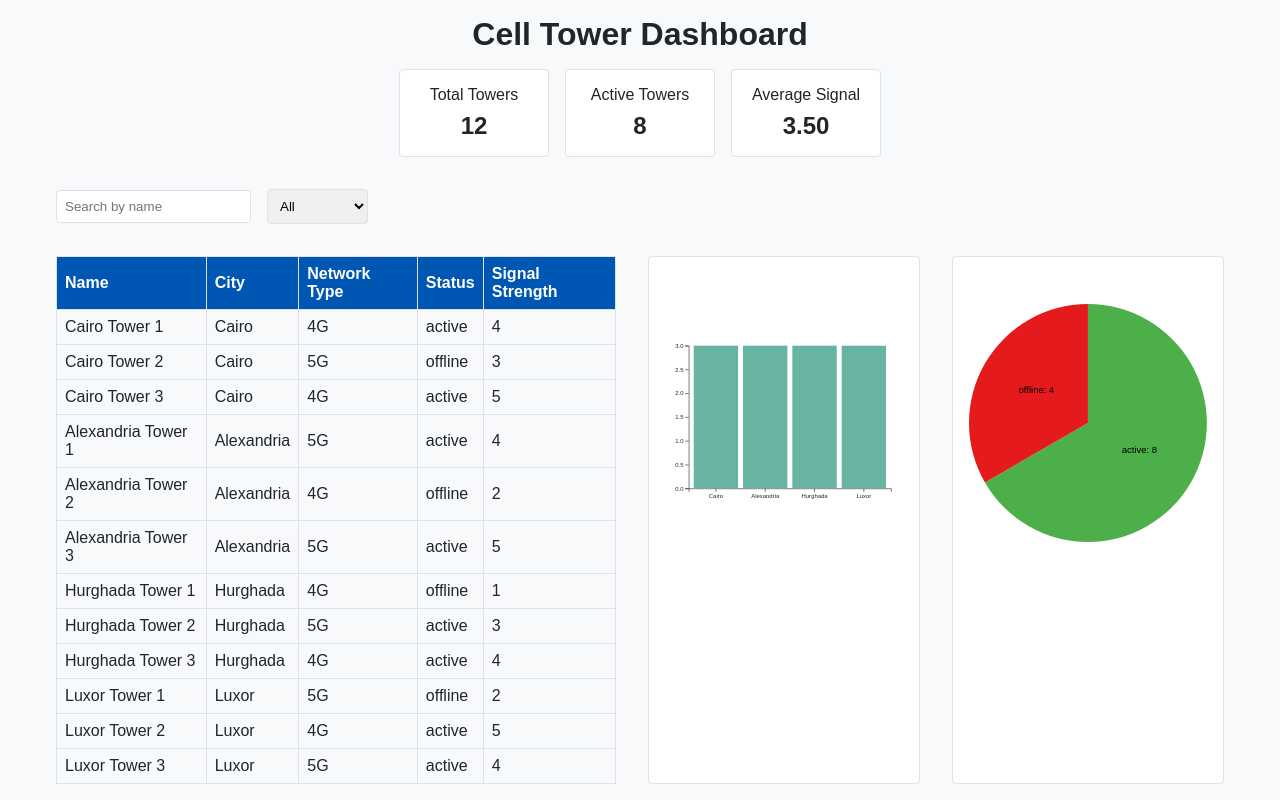
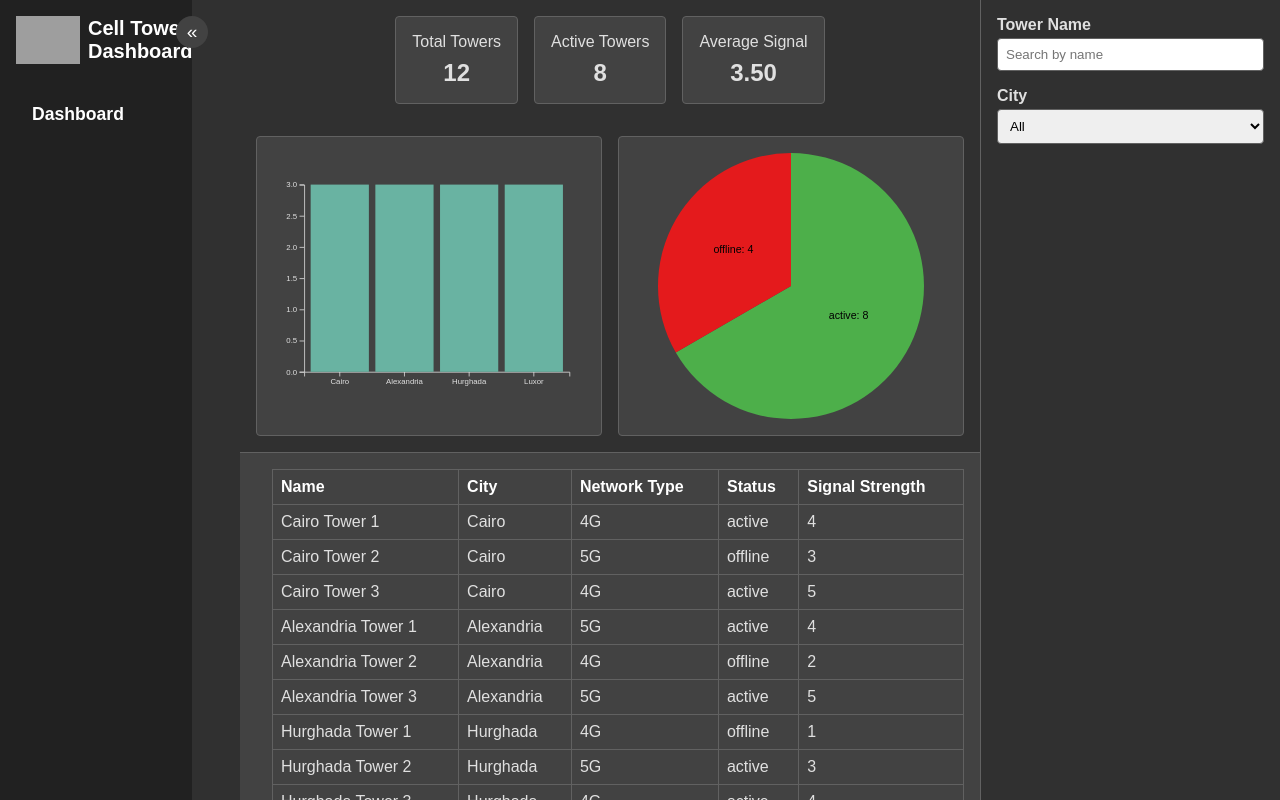
Before and after one commit to MadkoOour/ericsson-task, a React app: page / in a window 1280 px wide. Built offline with nearby package versions, Linux system fonts and the light colour scheme; grey boxes are pictures that could not be loaded; the HTML template or start-up script is replaced by a standard one.

Commit message:
implement sidebar and enhance dashboard layout

```diff
--- a/package.json
+++ b/package.json
@@ -12,7 +12,9 @@
   "dependencies": {
     "d3": "^7.9.0",
     "react": "^19.1.0",
-    "react-dom": "^19.1.0"
+    "react-dom": "^19.1.0",
+    "react-icons": "^5.5.0",
+    "react-router-dom": "^7.8.0"
   },
   "devDependencies": {
     "@eslint/js": "^9.30.1",
--- a/src/App.scss
+++ b/src/App.scss
@@ -1,52 +1,71 @@
 @use './styles/variables' as *;
 
-.app-header {
+.dashboard-grid {
+  display: grid;
+  grid-template-columns: var(--sidebar-width, 240px) 1fr 300px;
+  height: 100vh;
+}
+
+.dashboard-grid.collapsed {
+  --sidebar-width: 64px;
+}
+
+.dashboard-main {
   display: flex;
   flex-direction: column;
-  align-items: center;
-  margin-bottom: 2rem;
-
-  .title {
-    font-size: 2rem;
-    margin-bottom: 1rem;
-  }
-
   .summary-cards {
     display: flex;
     gap: 1rem;
     flex-wrap: wrap;
     justify-content: center;
+    margin: 1rem;
+  }
+  overflow-y: auto;
+  background-color: $background-color;
 
-    .card {
+  .charts {
+    display: flex;
+    gap: 1rem;
+    padding: 1rem;
+
+    > * {
+      flex: 1;
       background-color: $card-bg;
       border: 1px solid $card-border;
       border-radius: 4px;
       padding: 1rem;
-      min-width: 150px;
-      text-align: center;
+    }
+  }
 
-      .card-title {
-        font-size: 1rem;
-        margin-bottom: 0.5rem;
-      }
-
-      .card-value {
-        font-size: 1.5rem;
-        font-weight: bold;
-      }
-    }
+  .table-wrap {
+    padding: 1rem 1rem 1rem 2rem;
+    background-color: $card-bg;
+    border-top: 1px solid $card-border;
+    overflow-x: auto;
   }
 }
 
-.filters {
-  display: flex;
-  flex-direction: column;
-  gap: 1rem;
-  margin-bottom: 2rem;
+.dashboard-filters {
+  padding: 1rem;
+  background-color: $background-color;
+  overflow-y: auto;
+  border-left: 1px solid $card-border;
 
-  @media (min-width: $breakpoint-md) {
-    flex-direction: row;
-    align-items: center;
+  .filters {
+    display: flex;
+    flex-direction: column;
+    gap: 1rem;
+
+    .filter-group {
+      display: flex;
+      flex-direction: column;
+
+      label {
+        margin-bottom: 0.25rem;
+        font-weight: bold;
+        color: $text-color;
+      }
+    }
   }
 
   .search-input,
@@ -55,45 +74,5 @@
     border: 1px solid $card-border;
     border-radius: 4px;
     width: 100%;
-
-    @media (min-width: $breakpoint-md) {
-      width: auto;
-    }
   }
 }
-
-.data-section {
-  display: flex;
-  flex-direction: column;
-  gap: 2rem;
-
-  @media (min-width: $breakpoint-md) {
-    flex-direction: row;
-  }
-
-  .table-container {
-    overflow-x: auto;
-  }
-
-  .charts {
-    display: flex;
-    flex-direction: column;
-    gap: 2rem;
-
-    @media (min-width: $breakpoint-md) {
-      flex-direction: row;
-      width: 50%;
-
-      .chart {
-        flex: 1;
-      }
-    }
-
-    .chart {
-      background-color: $card-bg;
-      padding: 1rem;
-      border: 1px solid $card-border;
-      border-radius: 4px;
-    }
-  }
-}
--- a/src/App.tsx
+++ b/src/App.tsx
@@ -1,6 +1,7 @@
 import { useState, useMemo } from 'react'
 import './App.scss'
 import { cellTowers } from './mock-data/data'
+import Sidebar from './components/Sidebar'
 import SummaryCards from './components/SummaryCards'
 import Filters from './components/Filters'
 import DataTable from './components/DataTable'
@@ -10,6 +11,7 @@ import PieChart from './components/PieChart'
 function App() {
   const [search, setSearch] = useState('')
   const [city, setCity] = useState('All')
+  const [collapsed, setCollapsed] = useState(false)
   const cities = useMemo(
     () => ['All', ...Array.from(new Set(cellTowers.map(t => t.city)))],
     []
@@ -25,31 +27,32 @@ function App() {
   )
 
   return (
-    <div className="container">
-      <header className="app-header">
-        <h1 className="title">Cell Tower Dashboard</h1>
+    <div className={`dashboard-grid ${collapsed ? 'collapsed' : ''}`}>
+      <Sidebar
+        collapsed={collapsed}
+        onToggle={() => setCollapsed(prev => !prev)}
+      />
+
+      <main className="dashboard-main">
         <SummaryCards data={filtered} />
-      </header>
-      <Filters
-        search={search}
-        city={city}
-        cities={cities}
-        onSearchChange={setSearch}
-        onCityChange={setCity}
-      />
-      <section className="data-section">
-        <div className="table-container">
+        <div className="charts">
+          <BarChart data={filtered} />
+          <PieChart data={filtered} />
+        </div>
+        <div className="table-wrap">
           <DataTable data={filtered} />
         </div>
-        <div className="charts">
-          <div className="chart">
-            <BarChart data={filtered} />
-          </div>
-          <div className="chart">
-            <PieChart data={filtered} />
-          </div>
-        </div>
-      </section>
+      </main>
+
+      <aside className="dashboard-filters">
+        <Filters
+          search={search}
+          city={city}
+          cities={cities}
+          onSearchChange={setSearch}
+          onCityChange={setCity}
+        />
+      </aside>
     </div>
   )
 }
--- /dev/null
+++ b/src/components/Card.tsx
@@ -0,0 +1,16 @@
+import type { FC, ReactNode } from 'react'
+import '../styles/Card.scss'
+
+interface CardProps {
+  title: string
+  value: ReactNode
+}
+
+const Card: FC<CardProps> = ({ title, value }) => (
+  <div className="card">
+    <div className="card-title">{title}</div>
+    <div className="card-value">{value}</div>
+  </div>
+)
+
+export default Card
--- a/src/components/Filters.tsx
+++ b/src/components/Filters.tsx
@@ -16,14 +16,21 @@ const Filters: FC<FiltersProps> = ({
   onCityChange
 }) => (
   <section className="filters">
+    <div className="filter-group">
+      <label htmlFor="search-input">Tower Name</label>
       <input
+        id="search-input"
         type="text"
         placeholder="Search by name"
         value={search}
         onChange={e => onSearchChange(e.target.value)}
         className="search-input"
       />
+    </div>
+    <div className="filter-group">
+      <label htmlFor="city-select">City</label>
       <select
+        id="city-select"
         value={city}
         onChange={e => onCityChange(e.target.value)}
         className="city-select"
@@ -34,6 +41,7 @@ const Filters: FC<FiltersProps> = ({
           </option>
         ))}
       </select>
+    </div>
   </section>
 )
 
--- /dev/null
+++ b/src/components/Sidebar.tsx
@@ -0,0 +1,41 @@
+import type { FC } from 'react';
+import { NavLink } from 'react-router-dom';
+import logo from '../images/logo.png';
+import '../styles/Sidebar.scss';
+
+
+interface SidebarProps {
+  collapsed: boolean;
+  onToggle: () => void;
+}
+
+const Sidebar: FC<SidebarProps> = ({ collapsed, onToggle }) => (
+  <aside className={collapsed ? 'sidebar collapsed' : 'sidebar'}>
+    <button className="toggle-btn" onClick={onToggle}>
+      {collapsed ? '»' : '«'}
+    </button>
+
+    <div className="sidebar-header">
+      <img src={logo} alt="Logo" className="sidebar-logo" />
+      {!collapsed && <h1 className="sidebar-title">Cell Tower Dashboard</h1>}
+    </div>
+
+    {!collapsed && (
+      <nav className="sidebar-nav">
+        <ul>
+          <li>
+            <NavLink
+              to="/dashboard"
+              end
+              className={({ isActive }) => (isActive ? 'active' : undefined)}
+            >
+              Dashboard
+            </NavLink>
+          </li>
+        </ul>
+      </nav>
+    )}
+  </aside>
+);
+
+export default Sidebar;
--- a/src/components/SummaryCards.tsx
+++ b/src/components/SummaryCards.tsx
@@ -1,4 +1,5 @@
 import type { FC } from 'react'
+import Card from './Card'
 import type { CellTower } from '../schema/types'
 
 interface SummaryCardsProps {
@@ -14,18 +15,9 @@ const SummaryCards: FC<SummaryCardsProps> = ({ data }) => {
 
   return (
     <div className="summary-cards">
-      <div className="card">
-        <div className="card-title">Total Towers</div>
-        <div className="card-value">{total}</div>
-      </div>
-      <div className="card">
-        <div className="card-title">Active Towers</div>
-        <div className="card-value">{active}</div>
-      </div>
-      <div className="card">
-        <div className="card-title">Average Signal</div>
-        <div className="card-value">{averageSignal}</div>
-      </div>
+      <Card title="Total Towers" value={total} />
+      <Card title="Active Towers" value={active} />
+      <Card title="Average Signal" value={averageSignal} />
     </div>
   )
 }
--- a/src/main.tsx
+++ b/src/main.tsx
@@ -2,9 +2,12 @@ import { StrictMode } from 'react'
 import { createRoot } from 'react-dom/client'
 import './styles/global.scss'
 import App from './App.tsx'
+import { BrowserRouter } from 'react-router-dom'
 
 createRoot(document.getElementById('root')!).render(
   <StrictMode>
-    <App />
+    <BrowserRouter>
+      <App />
+    </BrowserRouter>
   </StrictMode>,
 )
--- /dev/null
+++ b/src/styles/Card.scss
@@ -0,0 +1,20 @@
+@use './variables' as *;
+
+.card {
+  background-color: $card-bg;
+  border: 1px solid $card-border;
+  border-radius: 4px;
+  padding: 1rem;
+  text-align: center;
+  color: $text-color;
+
+  .card-title {
+    font-size: 1rem;
+    margin-bottom: 0.5rem;
+  }
+
+  .card-value {
+    font-size: 1.5rem;
+    font-weight: bold;
+  }
+}
--- /dev/null
+++ b/src/styles/Sidebar.scss
@@ -0,0 +1,91 @@
+@use './variables' as *;
+
+.sidebar {
+  background-color: $primary-color;
+  color: #fff;
+  width: clamp(10rem, 15vw, 18rem);
+  padding: 1rem;
+  transition: width 0.3s;
+  position: relative;
+
+  &.collapsed {
+    width: 5rem;
+    .sidebar-title,
+    .sidebar-nav {
+      display: none;
+    }
+    .toggle-btn {
+      right: -1rem;
+    }
+    .sidebar-logo {
+      height: 3rem;
+    }
+  }
+
+  .toggle-btn {
+    background: none;
+    border: none;
+    color: #fff;
+    font-size: 1.2rem;
+    cursor: pointer;
+    position: absolute;
+    top: 1rem;
+    right: -1rem;
+    padding: 0.25rem;
+    background-color: $secondary-color;
+    border-radius: 50%;
+    width: 2rem;
+    height: 2rem;
+    display: flex;
+    align-items: center;
+    justify-content: center;
+  }
+
+  .sidebar-header {
+    display: flex;
+    align-items: center;
+    gap: 0.5rem;
+
+    .sidebar-logo {
+      max-width: 100%;
+      max-height: 100%;
+      width: auto;
+      height: 3rem;
+      object-fit: contain;
+      transition: all 0.3s ease;
+      flex-shrink: 0;
+    }
+  }
+
+  .sidebar-title {
+    font-size: 1.25rem;
+    margin: 0;
+    color: #fff;
+  }
+
+  .sidebar-nav {
+    margin-top: 2rem;
+    ul {
+      list-style: none;
+      padding: 0;
+      margin: 0;
+    }
+    li {
+      margin-bottom: 1rem;
+    }
+    a {
+      color: #fff;
+      text-decoration: none;
+      font-weight: bold;
+      font-size: 1.1rem;
+      display: block;
+      padding: 0.5rem 1rem;
+      border-radius: .5rem;
+
+      &.active {
+        background-color: rgba(255,255,255,.15);
+        color: #fff;
+      }
+    }
+  }
+}
--- a/src/styles/_variables.scss
+++ b/src/styles/_variables.scss
@@ -1,7 +1,7 @@
-$primary-color: #004085;
-$secondary-color: #0056b3;
-$background-color: #f8f9fa;
-$text-color: #212529;
-$card-bg: #ffffff;
-$card-border: #dee2e6;
+$primary-color: #212121;   // dark grey for sidebar
+$secondary-color: #424242; // darker grey for accents
+$background-color: #303030; // main background
+$text-color: #e0e0e0;      // light grey text
+$card-bg: #424242;         // card backgrounds
+$card-border: #616161;     // card borders
 $breakpoint-md: 768px;
```
Also changed, not shown: 1 other file (tests, documents, lock files or other folders). Lines whose indentation alone changed are shown as unchanged.
